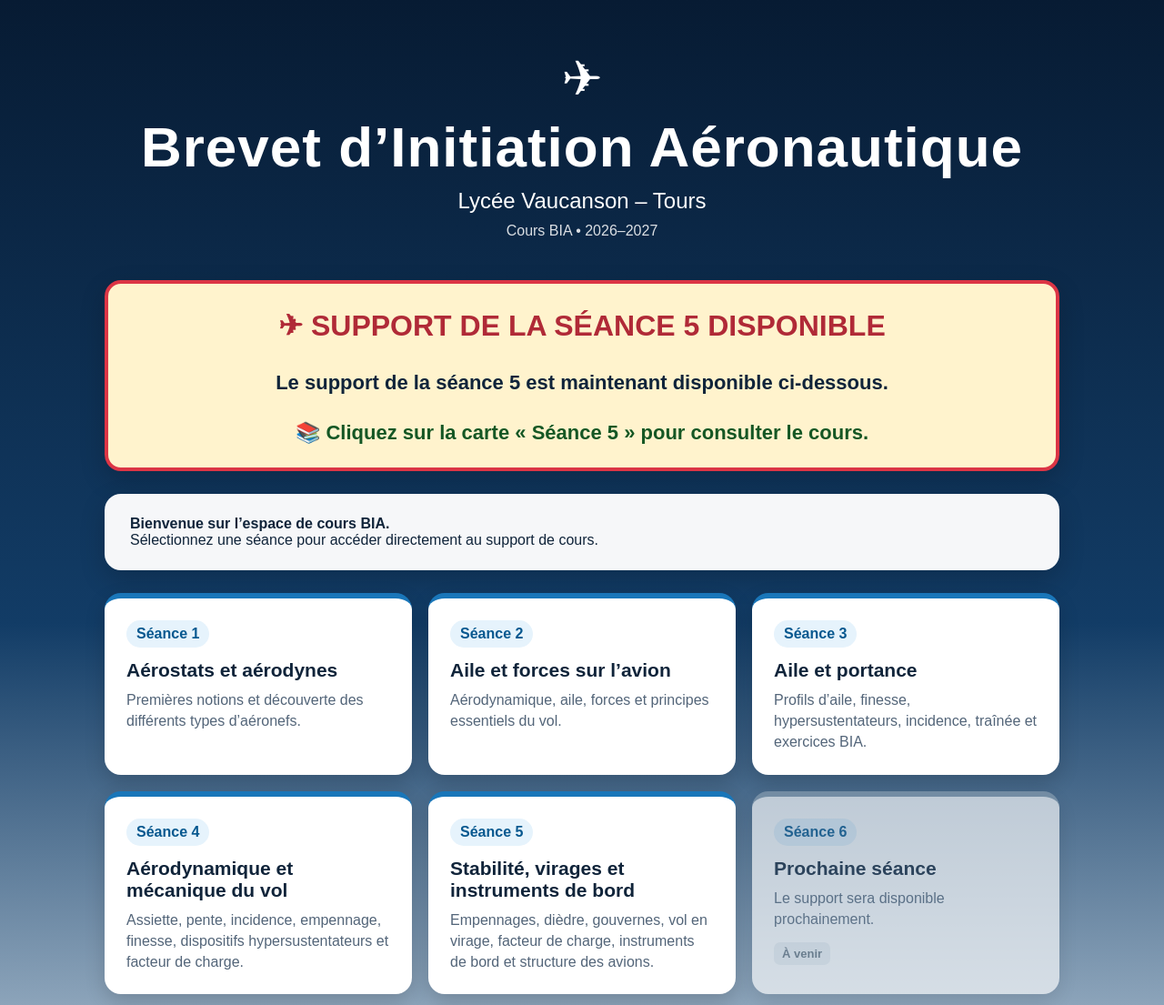
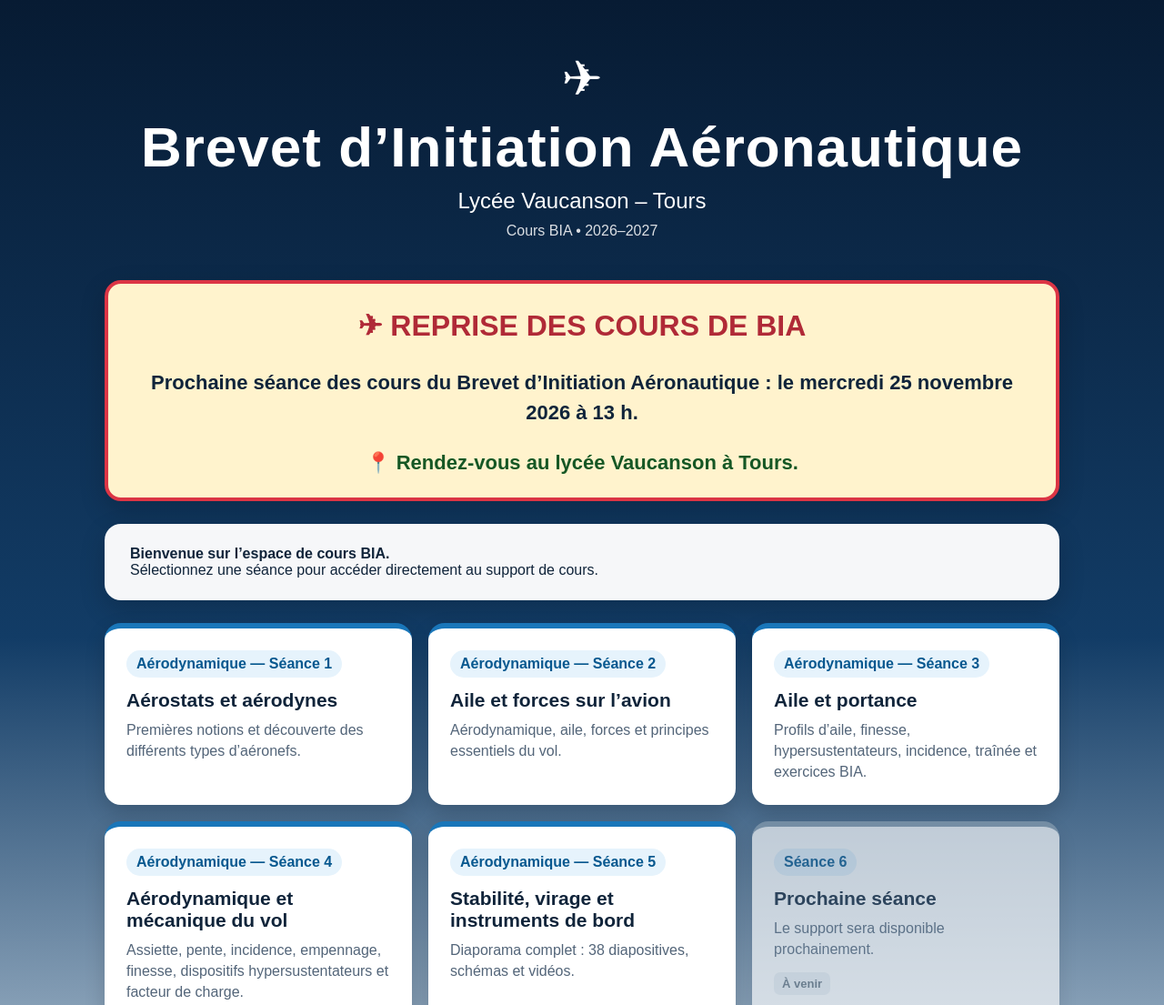
Before and after one commit to loticaroti/BIA, a plain HTML site: page index.html in a window 1280 px wide. Shown: the top 1105 px of the page at 91% size. Drawn offline with Linux system fonts and the light colour scheme.

Commit message:
Add files via upload

```diff
--- a/index.html
+++ b/index.html
@@ -123,9 +123,9 @@ footer{text-align:center;color:#dceafa;padding:0 15px 30px;font-size:14px}
        ajouter style="display:none" dans la balise <section>.
        ============================================================ -->
   <section class="info-importante" id="information-importante">
-    <h2>✈ SUPPORT DE LA SÉANCE 5 DISPONIBLE</h2>
-    <p class="message-fort">Le support de la <strong>séance 5</strong> est maintenant disponible ci-dessous.</p>
-    <p class="reprise">📚 Cliquez sur la carte « Séance 5 » pour consulter le cours.</p>
+    <h2>✈ REPRISE DES COURS DE BIA</h2>
+    <p class="message-fort">Prochaine séance des cours du Brevet d’Initiation Aéronautique : le <strong>mercredi 25 novembre 2026 à 13 h</strong>.</p>
+    <p class="reprise">📍 Rendez-vous au lycée Vaucanson à Tours.</p>
   </section>
   <!-- ===== FIN INFORMATION IMPORTANTE ===== -->
 
@@ -136,20 +136,20 @@ footer{text-align:center;color:#dceafa;padding:0 15px 30px;font-size:14px}
 
   <div class="grid">
     <a class="card active" href="séance1-aérostat et aérodyne.html">
-      <span class="num">Séance 1</span>
+      <span class="num">Aérodynamique — Séance 1</span>
       <h2>Aérostats et aérodynes</h2>
       <p>Premières notions et découverte des différents types d’aéronefs.</p>
     </a>
 
     <a class="card active" href="Séance2-aile et forces sur l'avion.html">
-      <span class="num">Séance 2</span>
+      <span class="num">Aérodynamique — Séance 2</span>
       <h2>Aile et forces sur l’avion</h2>
       <p>Aérodynamique, aile, forces et principes essentiels du vol.</p>
     </a>
 
-    <a class="card active" href="seance3-aile-et-portance.html"><span class="num">Séance 3</span><h2>Aile et portance</h2><p>Profils d’aile, finesse, hypersustentateurs, incidence, traînée et exercices BIA.</p></a>
-    <a class="card active" href="seance4.html"><span class="num">Séance 4</span><h2>Aérodynamique et mécanique du vol</h2><p>Assiette, pente, incidence, empennage, finesse, dispositifs hypersustentateurs et facteur de charge.</p></a>
-    <a class="card active" href="BIA_Seance_5.pdf"><span class="num">Séance 5</span><h2>Stabilité, virages et instruments de bord</h2><p>Empennages, dièdre, gouvernes, vol en virage, facteur de charge, instruments de bord et structure des avions.</p></a>
+    <a class="card active" href="seance3-aile-et-portance.html"><span class="num">Aérodynamique — Séance 3</span><h2>Aile et portance</h2><p>Profils d’aile, finesse, hypersustentateurs, incidence, traînée et exercices BIA.</p></a>
+    <a class="card active" href="seance4.html"><span class="num">Aérodynamique — Séance 4</span><h2>Aérodynamique et mécanique du vol</h2><p>Assiette, pente, incidence, empennage, finesse, dispositifs hypersustentateurs et facteur de charge.</p></a>
+    <a class="card active" href="seance5.html"><span class="num">Aérodynamique — Séance 5</span><h2>Stabilité, virage et instruments de bord</h2><p>Diaporama complet : 38 diapositives, schémas et vidéos.</p></a>
     <div class="card future"><span class="num">Séance 6</span><h2>Prochaine séance</h2><p>Le support sera disponible prochainement.</p><span class="badge">À venir</span></div>
     <div class="card future"><span class="num">Séance 7</span><h2>Prochaine séance</h2><p>Le support sera disponible prochainement.</p><span class="badge">À venir</span></div>
     <div class="card future"><span class="num">Séance 8</span><h2>Prochaine séance</h2><p>Le support sera disponible prochainement.</p><span class="badge">À venir</span></div>
```
